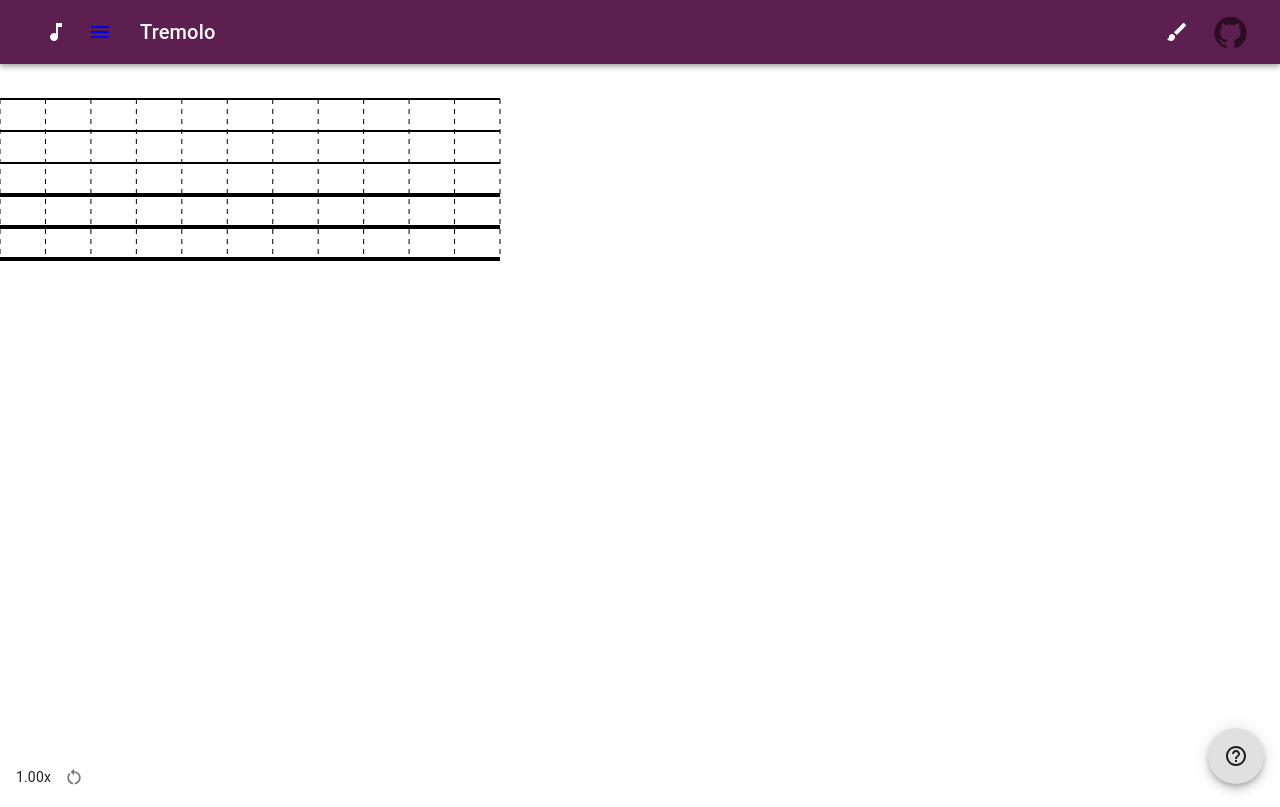
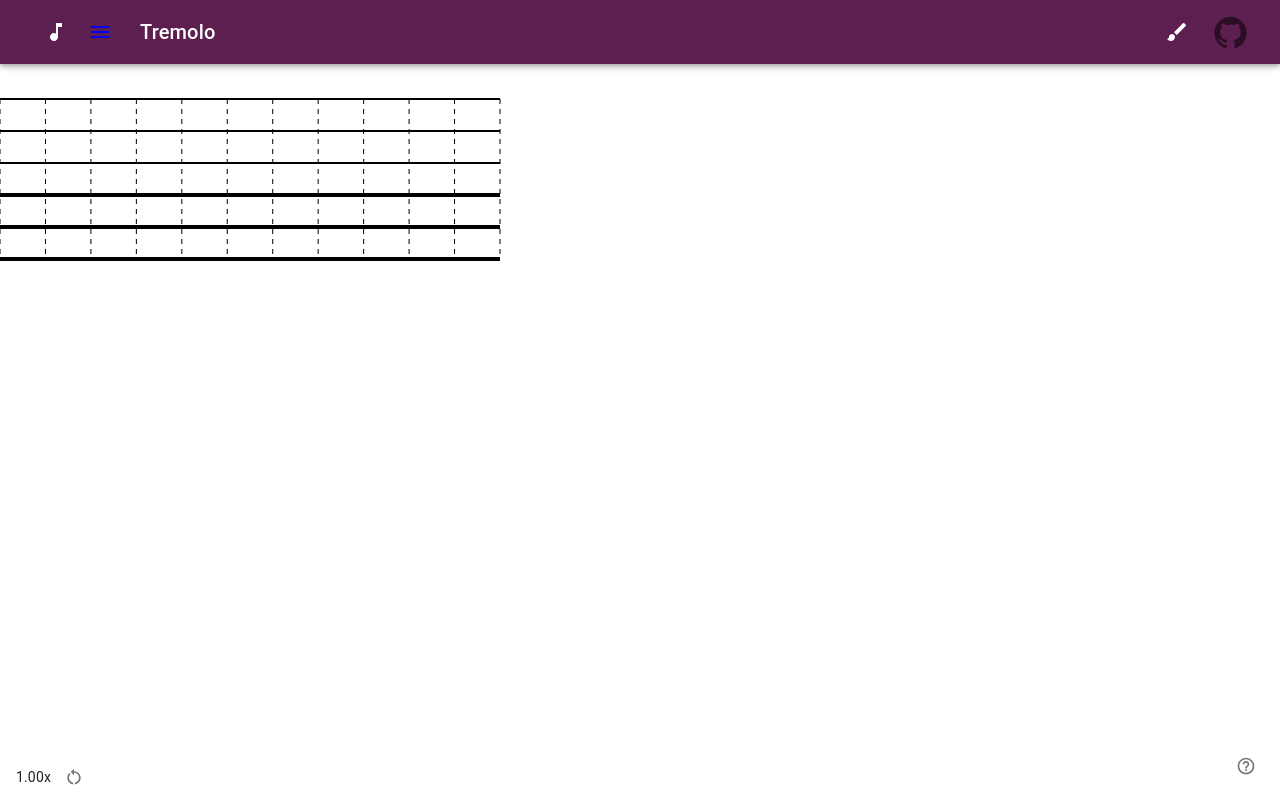
Before and after one commit to Sergej-Popov/tremolo, a React (Vite) app: page /second/second in a window 1280 px wide. Built offline with nearby package versions, Linux system fonts and the light colour scheme; a web font is replaced by a local one.

Commit message:
Tweak help button style

```diff
--- a/src/HelpDialog.tsx
+++ b/src/HelpDialog.tsx
@@ -1,5 +1,5 @@
 import React from 'react';
-import { Dialog, DialogTitle, DialogContent, Table, TableBody, TableCell, TableContainer, TableHead, TableRow, Paper, Fab } from '@mui/material';
+import { Dialog, DialogTitle, DialogContent, Table, TableBody, TableCell, TableContainer, TableHead, TableRow, Paper, IconButton } from '@mui/material';
 import HelpOutlineIcon from '@mui/icons-material/HelpOutline';
 
 const shortcuts = [
@@ -37,9 +37,9 @@ const HelpDialog: React.FC = () => {
 
   return (
     <>
-      <Fab aria-label="help" onClick={handleOpen} sx={{ position: 'fixed', bottom: 16, right: 16 }}>
-        <HelpOutlineIcon />
-      </Fab>
+      <IconButton aria-label="help" onClick={handleOpen} sx={{ position: 'fixed', bottom: 16, right: 16 }}>
+        <HelpOutlineIcon fontSize="small" />
+      </IconButton>
       <Dialog open={open} onClose={handleClose}>
         <DialogTitle>Keyboard Shortcuts</DialogTitle>
         <DialogContent>
```
Also changed, not shown: 1 other file (tests, documents, lock files or other folders).
